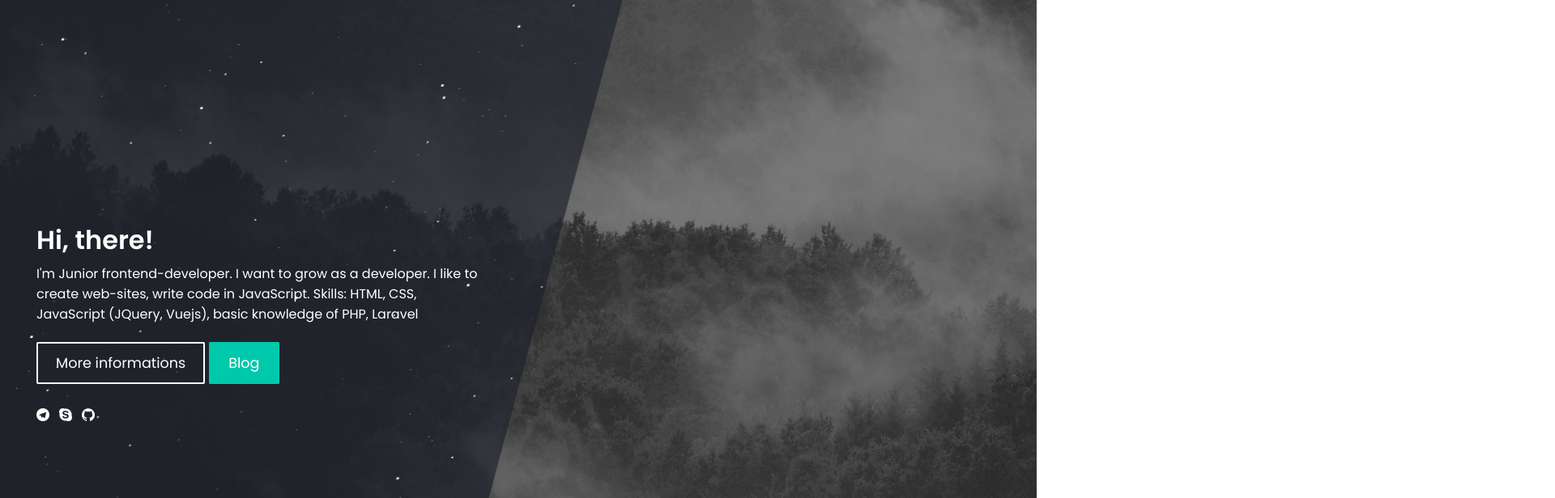
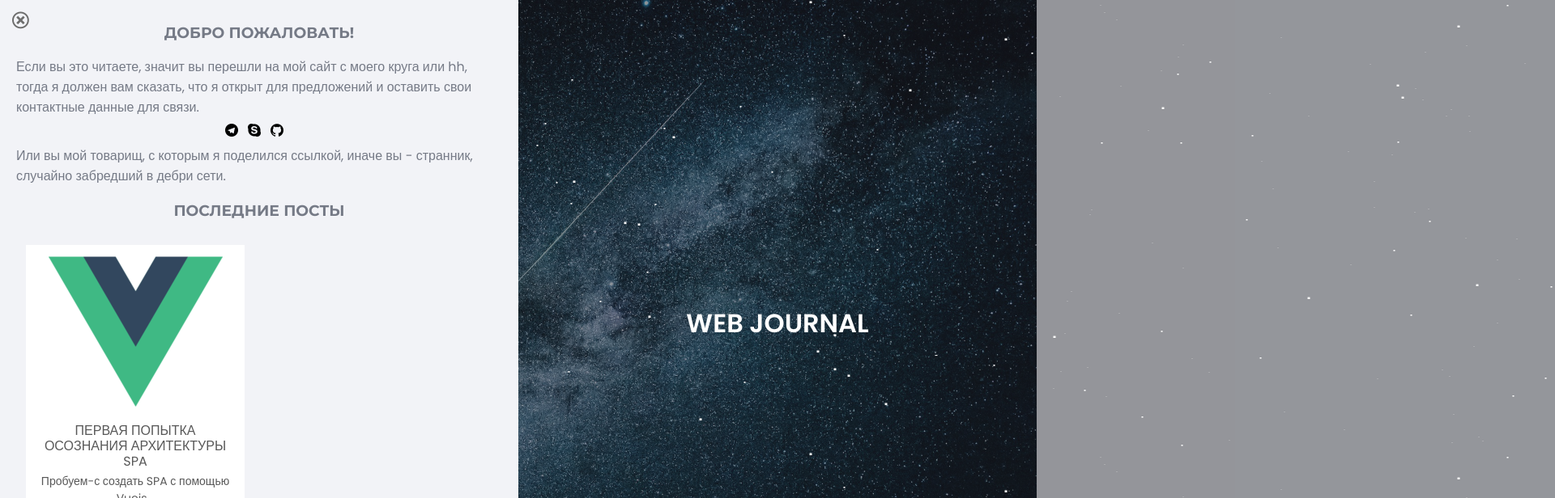
Before and after one commit to savayer/savayer.space, a Vue app: page / in a window 1280 px wide. Shown: the top 616 px of the page at 81% size, 1920 px wide, since content can reach past the window. Built offline with nearby package versions, Linux system fonts and the light colour scheme.

Commit message:
change bg's, styles, reversed blocks and sidebar apeers from top

```diff
--- a/src/assets/sass/_bg.scss
+++ b/src/assets/sass/_bg.scss
@@ -2,7 +2,7 @@
     position: absolute;
     width: 100%;
     z-index: 25;
-    background: url(../img/slide-1.jpg);
+    background: url(../img/slide-3.jpg) center/cover no-repeat;
     height: 100%;
     top: 0;
     bottom: 0;
@@ -11,11 +11,11 @@
 }
 
 .overlay {
-    background: rgba(32, 35, 45, 0.68);
+    background: rgba(32, 35, 45, 0.48);
     width: 100%;
     height: 120%;
     position: absolute;
-    left: -50%;
+    right: -50%;
     z-index: 50;
     transition: .5s;
     &.skew {
--- a/src/assets/sass/_content.scss
+++ b/src/assets/sass/_content.scss
@@ -1,3 +1,6 @@
+.reverse {
+    flex-direction: row-reverse;
+}
 #block-left {
     width: 50%;
     padding: 10px;
--- a/src/assets/sass/_icons.scss
+++ b/src/assets/sass/_icons.scss
@@ -52,6 +52,21 @@
     content: "\ea0d";
 }
 
+.custom-icon-menu {
+    color: #fff;
+    font-size: 1.5em;
+    cursor: pointer;
+    position: fixed;
+    -webkit-transition: .3s;
+    transition: .3s;
+    left: 15px;
+    top: 15px;
+    &:hover {
+        transform: scale(1.1);
+    }
+    z-index: 100;
+}
+
 .close {
     color: #6d6d6d;
     font-size: 1.3em;
@@ -59,7 +74,7 @@
     position: fixed;
     -webkit-transition: .3s;
     transition: .3s;
-    right: 15px;
+    left: 15px;
     top: 15px;
 
     &:hover {
--- a/src/assets/sass/main.scss
+++ b/src/assets/sass/main.scss
@@ -1,5 +1,5 @@
-@import url('https://fonts.googleapis.com/css?family=Poppins:400,600');
-@import url('https://fonts.googleapis.com/css?family=Montserrat:400,700');
+@import url("https://fonts.googleapis.com/css?family=Poppins:400,600");
+@import url("https://fonts.googleapis.com/css?family=Montserrat:400,700");
 * {
   box-sizing: border-box;
 }
@@ -8,7 +8,7 @@ body {
   padding: 0;
   margin: 0;
   box-sizing: border-box;
-    font-family: 'Poppins', sans-serif;
+  font-family: "Poppins", sans-serif;
 }
 
 body {
@@ -33,25 +33,47 @@ body {
 /*********vue transition***********/
 .slide-enter-active,
 .slide-leave-active {
-    transition: .5s;
+  transition: 0.5s;
 }
 
 .slide-enter,
 .slide-leave-to {
-    transform: translate(100%)
+  transform: translateY(-100%);
+}
+
+.fade-enter-active,
+.fade-leave-active {
+  transition: opacity 0.6s;
+}
+.fade-enter,
+.fade-leave-to {
+  opacity: 0;
+}
+
+.pageslide-leave-active {
+  transition: 1s;
+}
+.pageslide-enter-active {
+  transition: 1.4s;
+}
+.pageslide-enter {
+  transform: translateX(300%);
+}
+.pageslide-leave-to {
+  transform: translateX(-100%);
 }
 /*********************************/
 
 .social {
   a {
-        -webkit-transition: .3s;
+    -webkit-transition: 0.3s;
     color: #fff;
     cursor: pointer;
     display: inline-block;
     font-size: 1em;
     margin-right: 12px;
     text-decoration: none;
-        transition: .3s;
+    transition: 0.3s;
     &:hover {
       -webkit-transform: scale(1.06);
       transform: scale(1.06);
--- a/src/components/Home.vue
+++ b/src/components/Home.vue
@@ -1,36 +1,13 @@
 <template>
-  <div class="wrapper">
+  <div class="wrapper reverse">
     <div class="background-slides"></div>
     <div :class="isOverlaySkew">
       <div class="overlay__stars"></div>
     </div>
+    <span class="icon-menu custom-icon-menu" @click="show = !show"></span>
     <section id="block-left">
       <div class="content">
-        <h1>Hi, there!</h1>
-        <p>I'm Junior frontend-developer. I want to grow as a developer. I like to create web-sites, write code in JavaScript. Skills: HTML, CSS, JavaScript (JQuery, Vuejs), basic knowledge of PHP, Laravel</p>
-        <ul class="ul_buttons">
-          <li>
-            <a class="btn btn-white" @click="show = !show">
-              {{ changeButtonText }}
-            </a>
-          </li>
-          <li>
-            <router-link to="posts/" class="btn btn-green">
-              Blog
-            </router-link>
-          </li>
-        </ul>
-        <div class="social">
-          <a href="http://t.me/savayer">
-            <span class="icon-telegram"></span>
-          </a>
-          <a href="skype:savayer">
-            <span class="icon-skype"></span>
-          </a>
-          <a href="https://github.com/savayer">
-            <span class="icon-github"></span>
-          </a>
-        </div>
+        <h1>WEB JOURNAL</h1>
       </div>
 
     </section>
@@ -56,14 +33,6 @@
           <p>
             Или вы мой товарищ, с которым я поделился ссылкой, иначе вы - странник, случайно забредший в дебри сети.
           </p>
-          <h3>Ну-с, ещё один бложик</h3>
-          <p>
-            Ещё одно создание блога. Сначала был создан блог на MODX'e, затем на Laravel'e, теперь процесс создания первого SPA пока идёт только на фронте, с использованием VueJS, Vuex, Vue-router.
-            Здесь я планировал оставлять различного рода посты, с решенными рабочими проблемами, посты для освежения памяти правилами грамматики английского языка. Всё это можно найти на сотнях и тысячах ресурсов, но у меня есть свободное время на выходных...
-          </p>
-          <p>
-            Давайте проводить свободное время с пользой, охватывая тёмные области, сочетая приятное с полезным :)
-          </p>
           <h3>Последние посты</h3>
         </header>
 
@@ -82,6 +51,7 @@
 
       </section>
     </transition>
+
   </div>
 </template>
 <script>
@@ -101,27 +71,6 @@ export default {
 
         <p>Lorem ipsum dolor sit amet consectetur adipisicing elit. Vitae delectus architecto a cum. Eligendi, a id! Aliquam quis cumque beatae doloremque, ipsa, quaerat sunt voluptatum iure hic sequi, provident adipisci.</p>`
         },
-        {
-          id: 2,
-          img: "Vue.png",
-          slug: "first-try-create-spa",
-          pagetitle: "Первая попытка осознания архитектуры SPA",
-          introtext: "Пробуем-с создать SPA с помощью Vuejs...",
-          content: `<h1>it's my first experince with SPA</h1>
-
-        <p>Lorem ipsum dolor sit amet consectetur adipisicing elit. Vitae delectus architecto a cum. Eligendi, a id! Aliquam quis cumque beatae doloremque, ipsa, quaerat sunt voluptatum iure hic sequi, provident adipisci.</p>`
-        },
-        {
-          id: 3,
-          img: "Vue.png",
-          slug: "first-try-create-spa",
-          pagetitle: "Первая попытка осознания архитектуры SPA",
-          introtext: "Пробуем-с создать SPA с помощью Vuejs...",
-          content: `<h1>it's my first experince with SPA</h1>
-
-        <p>Lorem ipsum dolor sit amet consectetur adipisicing elit. Vitae delectus architecto a cum. Eligendi, a id! Aliquam quis cumque beatae doloremque, ipsa, quaerat sunt voluptatum iure hic sequi, provident adipisci.</p>`
-        }
-
       ]
     };
   },
@@ -132,6 +81,11 @@ export default {
     changeButtonText() {
       return this.show ? "Hide informations" : "More informations";
     }
+  },
+  mounted () {
+    setTimeout(() => {
+      this.show = true
+    }, 1000)
   }
 };
 </script>
```
Also changed, not shown: src/assets/img/slide-2.jpg, src/assets/img/slide-3.jpg. Lines whose indentation alone changed are shown as unchanged.
